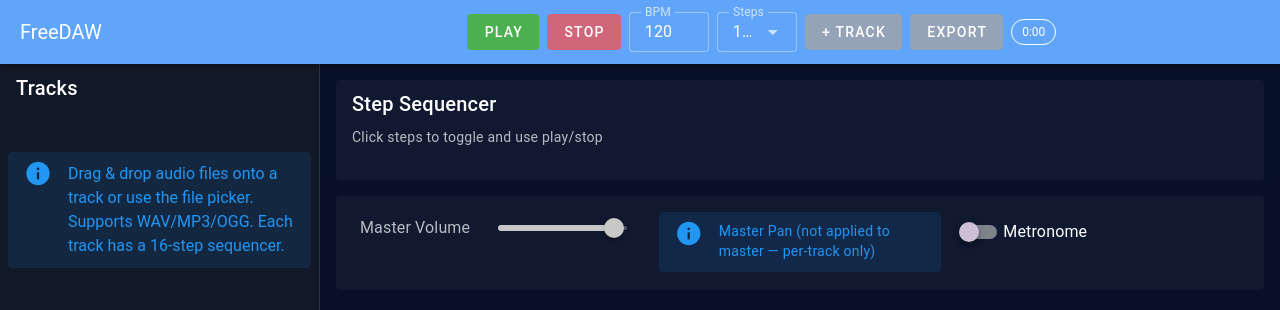
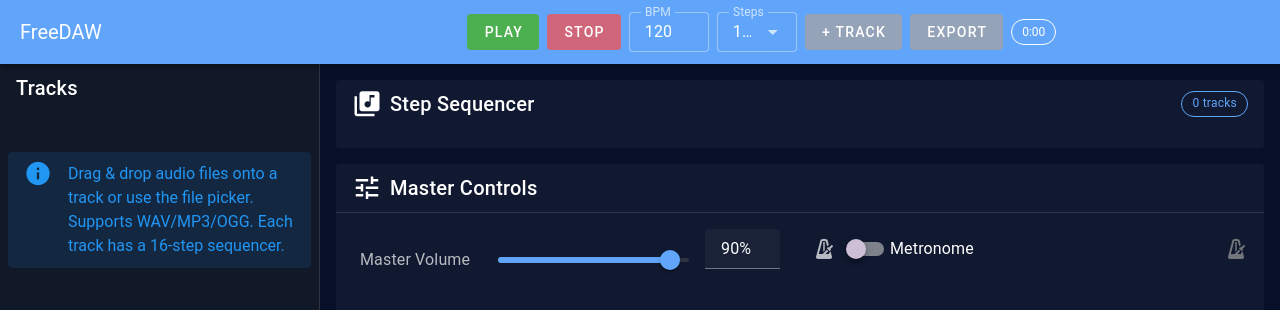
Before and after one commit to karlstulik/FreeDAW, a Vue app: page / in a window 1280 px wide. Shown: the top 310 px of the page. Built offline with nearby package versions, Linux system fonts and the light colour scheme.

Commit message:
Better Sequencer

```diff
--- a/src/components/Sequencer.vue
+++ b/src/components/Sequencer.vue
@@ -1,43 +1,77 @@
 <template>
-  <v-card flat color="rgba(255, 255, 255, 0.04)">
-    <v-card-title>Step Sequencer</v-card-title>
-    <v-card-subtitle>Click steps to toggle and use play/stop</v-card-subtitle>
-    <v-card-text>
-      <div v-for="track in tracks" :key="track.id" class="mb-4">
-        <v-row no-gutters align="center">
-          <v-col cols="12" md="2">
-            <v-chip variant="outlined" size="small">{{ track.name }}</v-chip>
+  <v-container fluid class="pa-0">
+    <v-card flat color="rgba(255, 255, 255, 0.04)" class="mb-4">
+      <v-card-title class="d-flex align-center">
+        <v-icon class="me-2">mdi-music-box-multiple</v-icon>
+        Step Sequencer
+        <v-spacer></v-spacer>
+        <v-chip variant="outlined" size="small" color="primary">
+          {{ tracks.length }} tracks
+        </v-chip>
+      </v-card-title>
+      <v-card-text class="pa-0">
+        <v-row no-gutters>
+          <!-- Fixed track names column -->
+          <v-col cols="auto" class="d-flex flex-column align-end pe-3">
+            <v-sheet
+              v-for="track in tracks"
+              :key="track.id"
+              height="38"
+              class="d-flex align-center mb-1"
+              color="transparent"
+            >
+              <v-chip
+                variant="outlined"
+                size="small"
+                :color="track.color || 'primary'"
+                class="font-weight-medium ms-4"
+              >
+                <v-icon size="small" class="me-1">{{ track.icon || 'mdi-music-note' }}</v-icon>
+                  {{ track.name }}
+                </v-chip>
+            </v-sheet>
           </v-col>
-          <v-col cols="12" md="10">
-            <v-row no-gutters class="flex-wrap">
-              <v-col
+          <!-- Scrollable steps column -->
+          <v-col class="overflow-x-auto">
+            <v-sheet color="transparent" class="d-inline-block">
+              <div class="d-flex flex-column">
+                <div
+                  v-for="track in tracks"
+                  :key="track.id"
+                  class="d-flex align-center gap-1 mb-1"
+                >
+                  <v-btn
                     v-for="(step, index) in track.steps"
                     :key="index"
-                cols="auto"
-                class="pa-1"
-              >
-                <v-btn
                     :variant="step ? 'flat' : 'outlined'"
-                  :color="step ? 'primary' : 'secondary'"
+                    :color="step ? 'primary' : 'grey-darken-2'"
                     size="small"
                     min-width="40"
                     height="40"
+                    density="comfortable"
                     @click="toggleStep(track, index)"
+                    :title="`Step ${index + 1}`"
                   >
-                  {{ index + 1 }}
+                    <v-icon v-if="step" size="small">mdi-circle</v-icon>
+                    <span v-else>{{ index + 1 }}</span>
                   </v-btn>
+                </div>
+              </div>
+            </v-sheet>
           </v-col>
         </v-row>
-          </v-col>
-        </v-row>
-      </div>
       </v-card-text>
     </v-card>
 
-  <v-card flat color="rgba(255, 255, 255, 0.04)" class="mt-4">
+    <v-card flat color="rgba(255, 255, 255, 0.04)">
+      <v-card-title class="d-flex align-center">
+        <v-icon class="me-2">mdi-tune</v-icon>
+        Master Controls
+      </v-card-title>
+      <v-divider></v-divider>
       <v-card-text>
         <v-row>
-        <v-col cols="12" md="4">
+          <v-col cols="12" md="6">
             <v-slider
               v-model="masterVolume"
               label="Master Volume"
@@ -45,30 +79,52 @@
               max="1"
               step="0.01"
               density="compact"
-          ></v-slider>
+              color="primary"
+              track-color="grey-darken-2"
+              thumb-color="primary"
+              prepend-icon="mdi-volume-high"
+            >
+              <template v-slot:append>
+                <v-text-field
+                  v-model="masterVolumeDisplay"
+                  density="compact"
+                  readonly
+                  style="width: 75px;"
+                  class="text-center"
+                ></v-text-field>
+              </template>
+            </v-slider>
           </v-col>
-        <v-col cols="12" md="4">
-          <v-alert type="info" variant="tonal" density="compact">
-            Master Pan (not applied to master — per-track only)
-          </v-alert>
-        </v-col>
-        <v-col cols="12" md="4">
+          <v-col cols="12" md="6">
             <v-switch
               v-model="metronomeEnabled"
               label="Metronome"
               density="compact"
-          ></v-switch>
+              color="primary"
+              prepend-icon="mdi-metronome"
+            >
+              <template v-slot:append>
+                <v-icon v-if="metronomeEnabled" color="primary">mdi-metronome-tick</v-icon>
+                <v-icon v-else color="grey">mdi-metronome</v-icon>
+              </template>
+            </v-switch>
           </v-col>
         </v-row>
       </v-card-text>
     </v-card>
+  </v-container>
 </template>
 
 <script setup>
+import { computed } from 'vue'
 import { storeToRefs } from 'pinia'
 import { useDaw } from '@/composables/useDaw'
 
 const dawStore = useDaw()
 const { tracks, masterVolume, metronomeEnabled } = storeToRefs(dawStore)
 const { toggleStep } = dawStore
+
+const masterVolumeDisplay = computed(() => {
+  return Math.round(masterVolume.value * 100) + '%'
+})
 </script>
```
Lines whose indentation alone changed are shown as unchanged.
